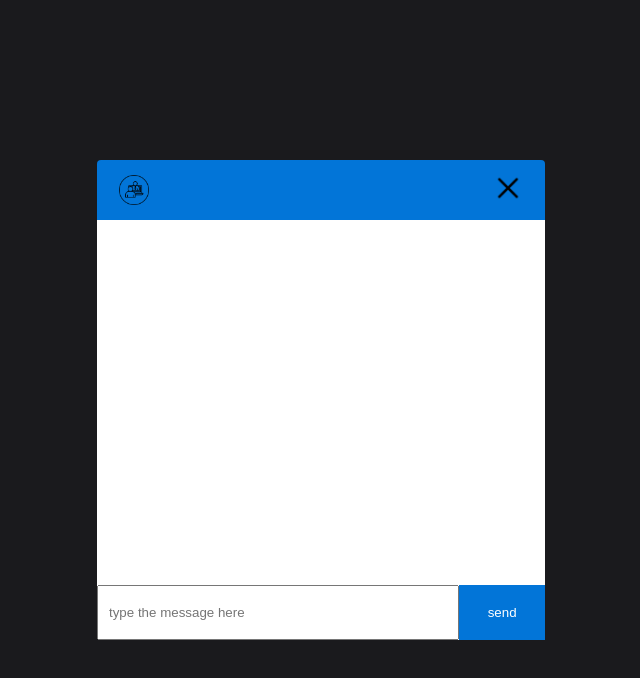
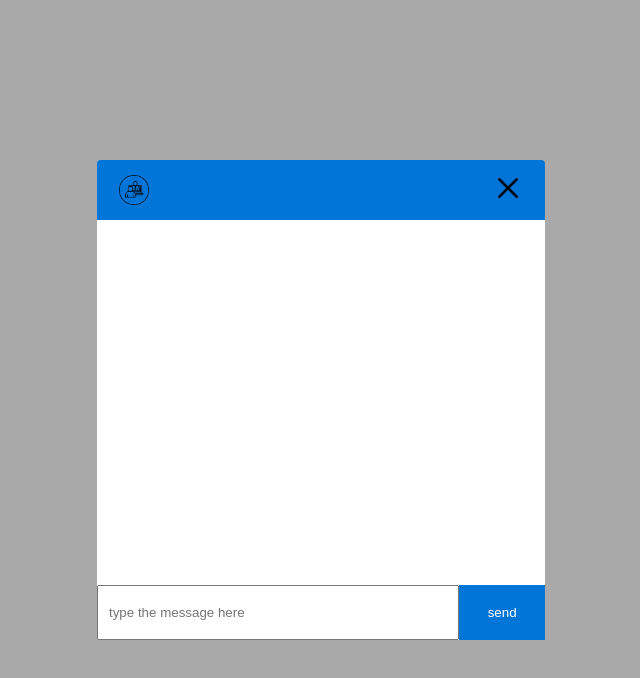
Before and after one commit to parthkamal/chat-app, a React (Create React App) app in the folder client/: page /chat in a window 1280 px wide. Shown: the top 678 px of the page, without its empty margins (319-959 px from the left). Built offline with nearby package versions, Linux system fonts and the light colour scheme; no server answers.

Commit message:
added the google fonts

```diff
--- a/client/public/index.html
+++ b/client/public/index.html
@@ -4,6 +4,11 @@
     <meta charset="utf-8">
     <meta name="viewport" content="width=device-width, initial-scale=1">
     <title>realtime chat app</title>
+
+    <!-- google fonts -->
+    <link rel="preconnect" href="https://fonts.googleapis.com">
+<link rel="preconnect" href="https://fonts.gstatic.com" crossorigin>
+<link href="https://fonts.googleapis.com/css2?family=Noto+Sans&display=swap" rel="stylesheet">
   </head>
   <body>
     <div id="root"></div>
--- a/client/src/components/Input.jsx
+++ b/client/src/components/Input.jsx
@@ -11,7 +11,7 @@
                 onChange={(event) => setMessage(event.target.value)}
                 onKeyDown={(event) => (event.key === 'Enter') ? sendMessage(event) : null}
             />
-            <button className='send-button'>send</button>
+            <button onClick={(e)=>sendMessage(e)} className='send-button'>send</button>
         </form>
     );
 }
--- a/client/src/index.css
+++ b/client/src/index.css
@@ -1,5 +1,5 @@
 body {
   margin: 0;
   padding: 0;
-  font-family: sans-serif;
+  font-family: 'Noto Sans', sans-serif;;
 }
--- a/client/src/style/Chat.css
+++ b/client/src/style/Chat.css
@@ -3,7 +3,7 @@
     justify-content: center;
     align-items: center;
     height: 100vh;
-    background-color: #1A1A1D;
+    background-color: darkgrey;
   }
 
   .container {
```
